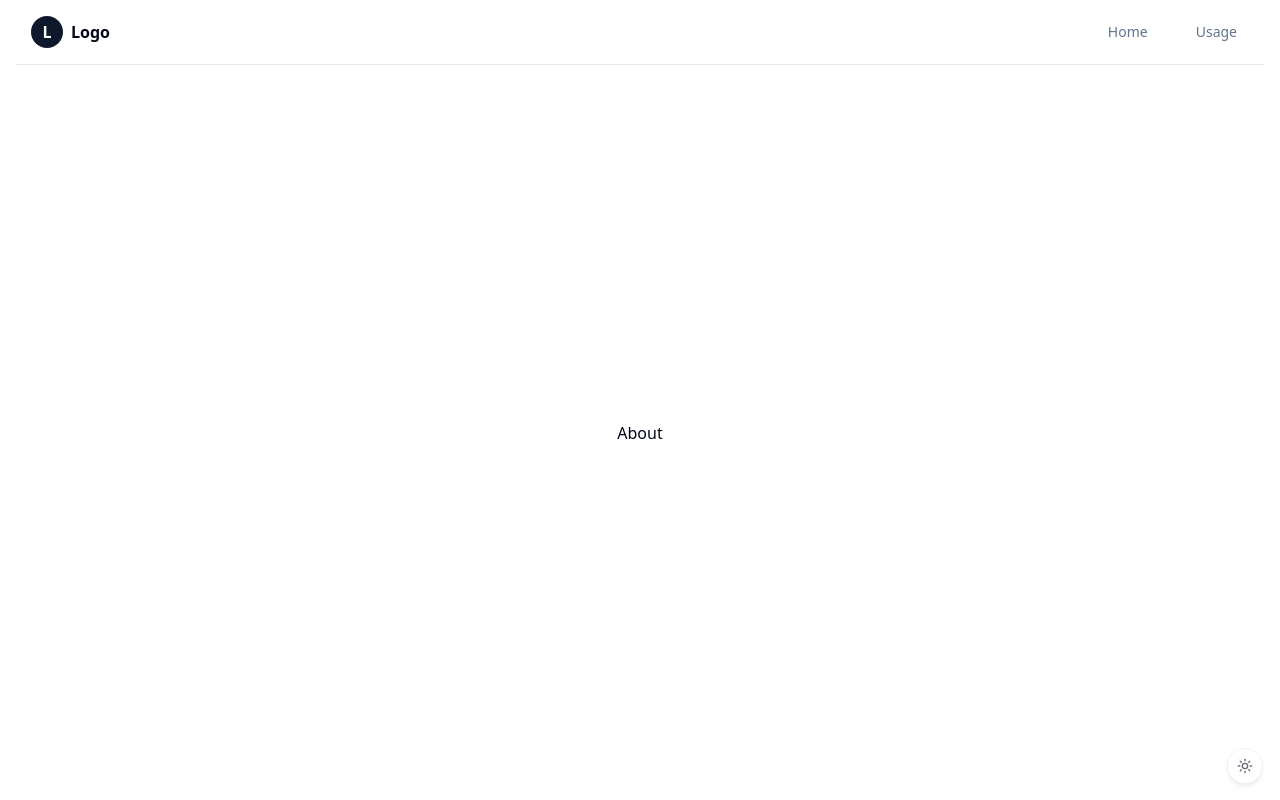
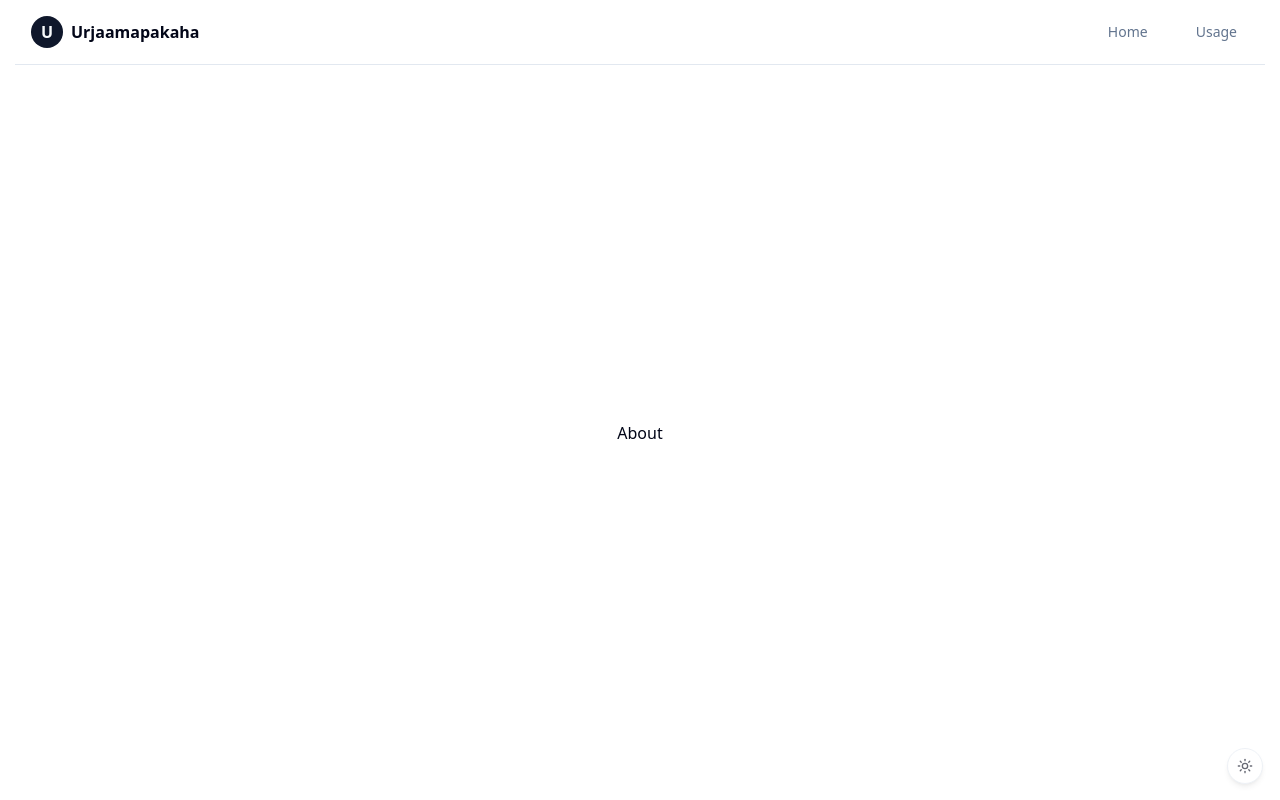
Before and after one commit to subhash-malireddy/urjaamaapakaha, a Next.js app: page /about in a window 1280 px wide. Built offline with nearby package versions, Linux system fonts and the light colour scheme; no server answers.

Commit message:
add tests for logo component

```diff
--- a/src/components/custom/nav/logo.tsx
+++ b/src/components/custom/nav/logo.tsx
@@ -4,9 +4,9 @@ export function Logo() {
   return (
     <Link href="/" className="flex items-center space-x-2">
       <div className="bg-primary flex h-8 w-8 items-center justify-center rounded-full">
-        <span className="text-primary-foreground font-bold">L</span>
+        <span className="text-primary-foreground font-bold">U</span>
       </div>
-      <span className="text-foreground font-bold">Logo</span>
+      <span className="text-foreground font-bold">Urjaamapakaha</span>
     </Link>
   );
 }
```
Also changed, not shown: 1 other file (tests, documents, lock files or other folders).
